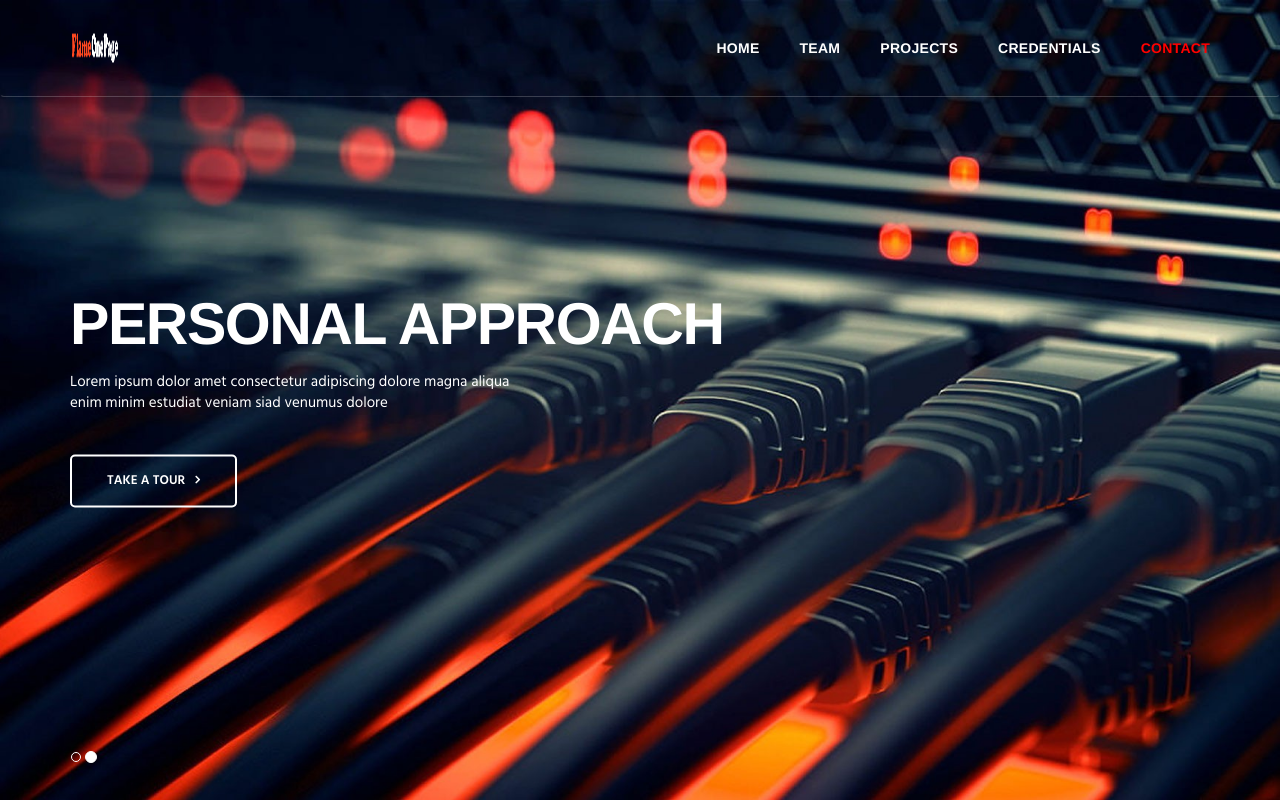
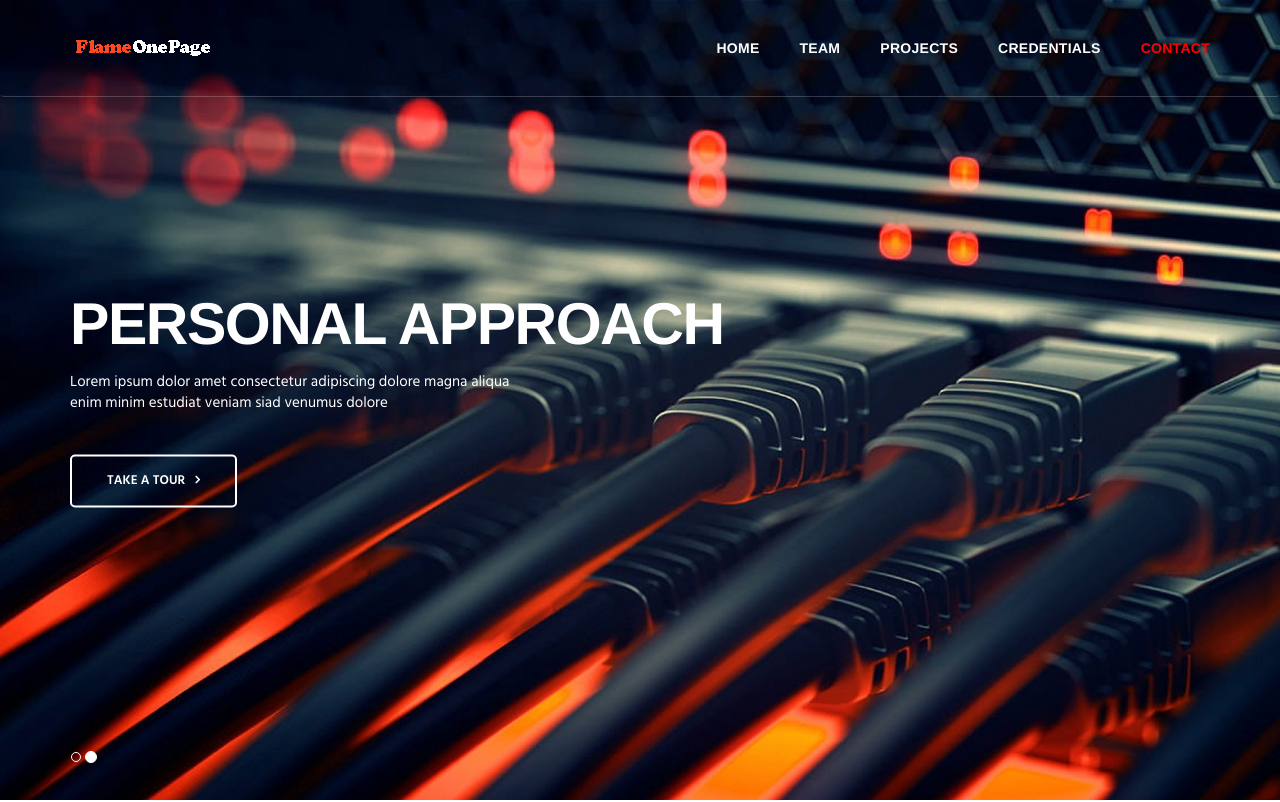
Before and after one commit to luis-jusino1/LFJAweb, a plain HTML site: page index.html in a window 1280 px wide. Shown: the top 802 px of the page. Drawn offline with Linux system fonts and the light colour scheme.

Commit message:
13th logo

```diff
--- a/index.html
+++ b/index.html
@@ -33,7 +33,7 @@
 
                           <div class="logo">
                             <a class="logo-wrap" href="#body">
-                                <img class="logo-img logo-img-main" src="img/logo1.png" alt="LFJA3" style="width:50px; height:50px;">
+                                <img class="logo-img logo-img-main" src="img/logo1.png" alt="LFJA3">
                                 <img class="logo-img logo-img-active" src="img/logo-dark.png" alt="FlameOnePage Dark Logo">
                             </a>
                         </div>
```
Also changed, not shown: 1 other file.
